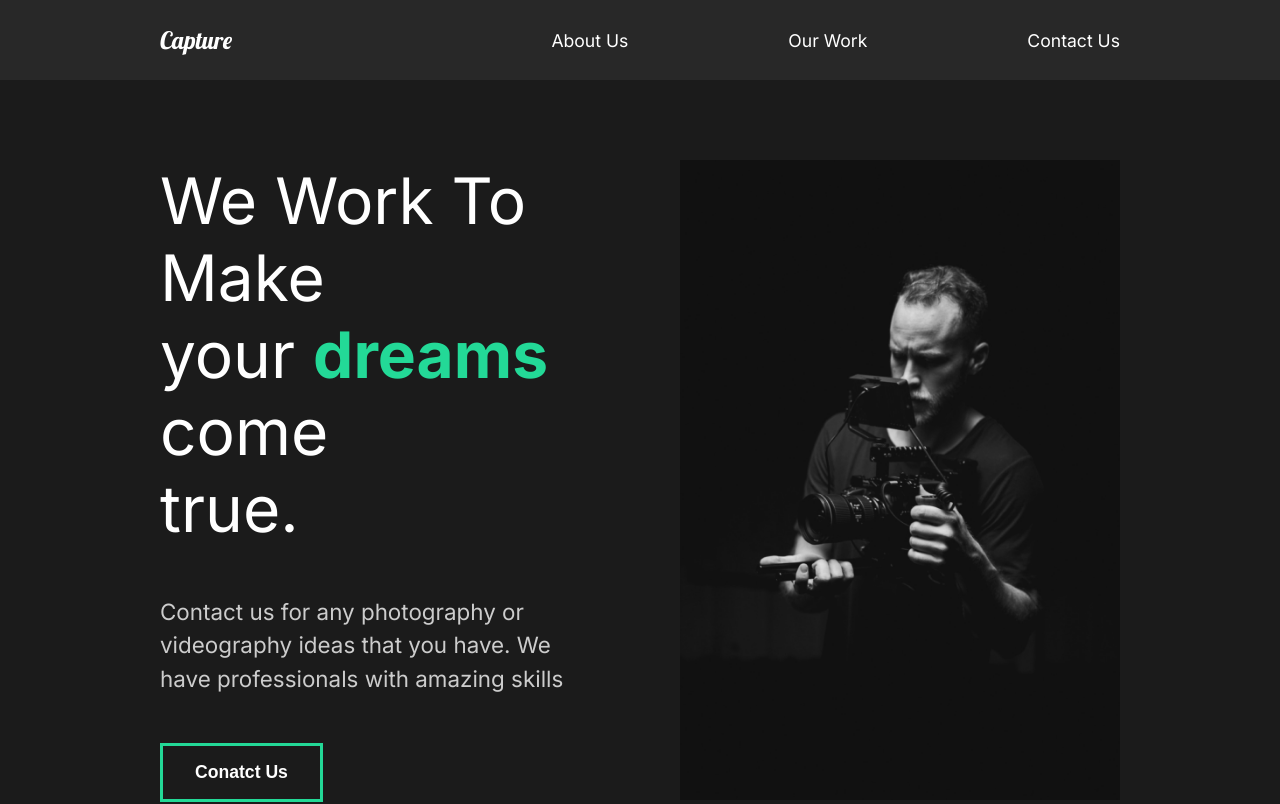
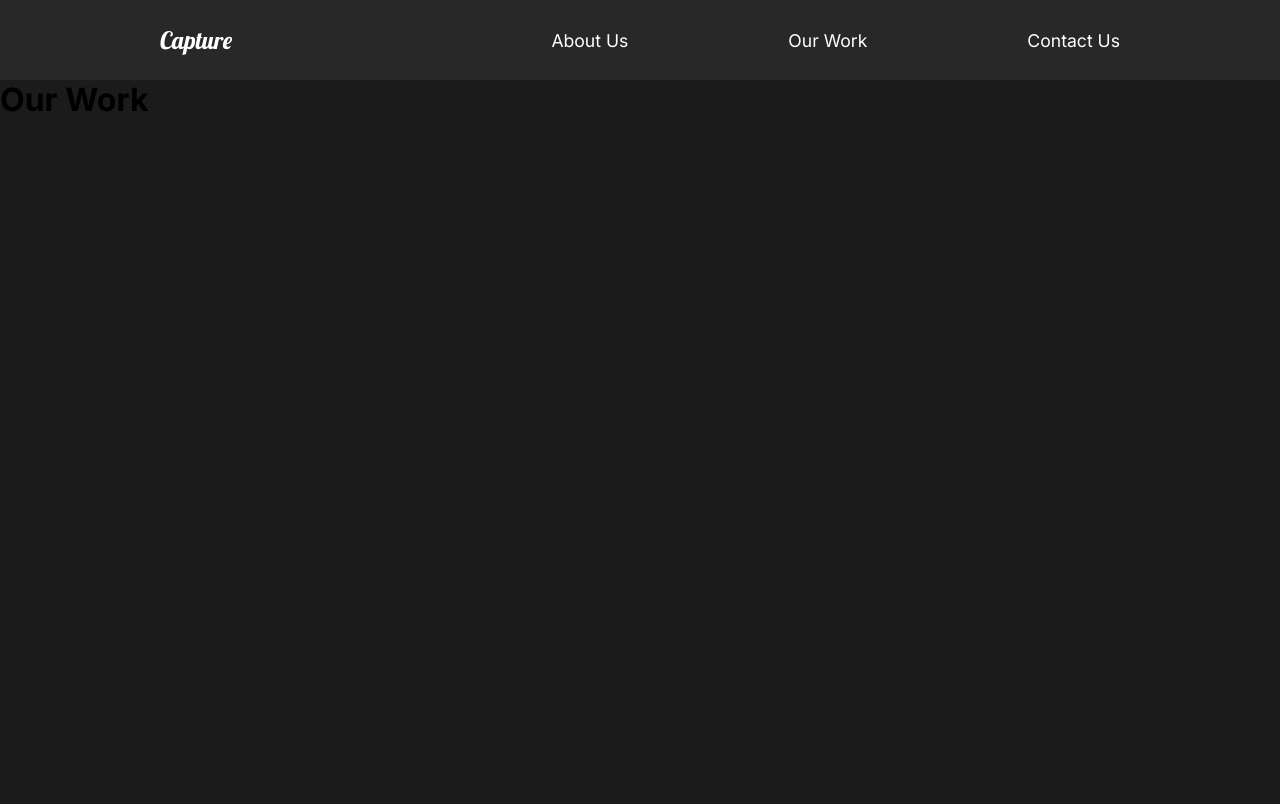
Before and after one commit to Avilash2001/capture, a React (Create React App) app: page /work in a window 1280 px wide. Shown: the top 804 px of the page. Built offline with nearby package versions, Linux system fonts and the light colour scheme.

Commit message:
9. REACT ROUTER

```diff
--- a/src/App.js
+++ b/src/App.js
@@ -6,13 +6,32 @@
 
 //Import Pages
 import AboutUs from './pages/AboutUs';
+import ContactUs from './pages/ContactUs';
+import OurWork from './pages/OurWork';
+
+//Router
+import {Switch,Route} from 'react-router-dom'
 
 function App() {
   return (
     <div className="App">
       <GlobalStyle/>
+
       <Nav/>
-      <AboutUs/>
+      <Switch>
+        <Route path = "/" exact>
+          <AboutUs />
+        </Route>
+
+        <Route path = "/work" exact>
+          <OurWork />
+        </Route>
+
+        <Route path = "/contact" exact>
+          <ContactUs />
+        </Route>
+      </Switch>
+
     </div>
   );
 }
--- a/src/components/Nav.js
+++ b/src/components/Nav.js
@@ -1,21 +1,23 @@
 import styled from 'styled-components';
+import {Link} from 'react-router-dom';
+
 
 const Nav = () =>{
     return(
         <StyledNav>
-            <h1><a id="logo" href="#">Capture</a></h1>
+            <h1><Link id="logo" to = "/">Capture</Link></h1>
 
             <ul>
                 <li>
-                    <a href="#">About Us</a>
+                    <Link to = "/">About Us</Link>
                 </li>
 
                 <li>
-                    <a href="#">Our Work</a>
+                    <Link to = "/work">Our Work</Link>
                 </li>
 
                 <li>
-                    <a href="#">Contact Us</a>
+                    <Link to = "/contact">Contact Us</Link>
                 </li>
             </ul>
         </StyledNav>
--- a/src/index.js
+++ b/src/index.js
@@ -2,10 +2,13 @@
 import ReactDOM from 'react-dom';
 import App from './App';
 import reportWebVitals from './reportWebVitals';
+import {BrowserRouter} from 'react-router-dom';
 
 ReactDOM.render(
   <React.StrictMode>
-    <App />
+    <BrowserRouter>
+      <App />
+    </BrowserRouter>
   </React.StrictMode>,
   document.getElementById('root')
 );
--- /dev/null
+++ b/src/pages/ContactUs.js
@@ -0,0 +1,11 @@
+
+
+const ContactUs = () =>{
+    return(
+        <div>
+            <h1>Contact Us</h1>
+        </div>
+    )
+}
+
+export default ContactUs;
--- /dev/null
+++ b/src/pages/OurWork.js
@@ -0,0 +1,11 @@
+
+
+const OurWork = () =>{
+    return(
+        <div>
+            <h1>Our Work</h1>
+        </div>
+    )
+}
+
+export default OurWork;
```
Also changed, not shown: 1 other file (tests, documents, lock files or other folders).
